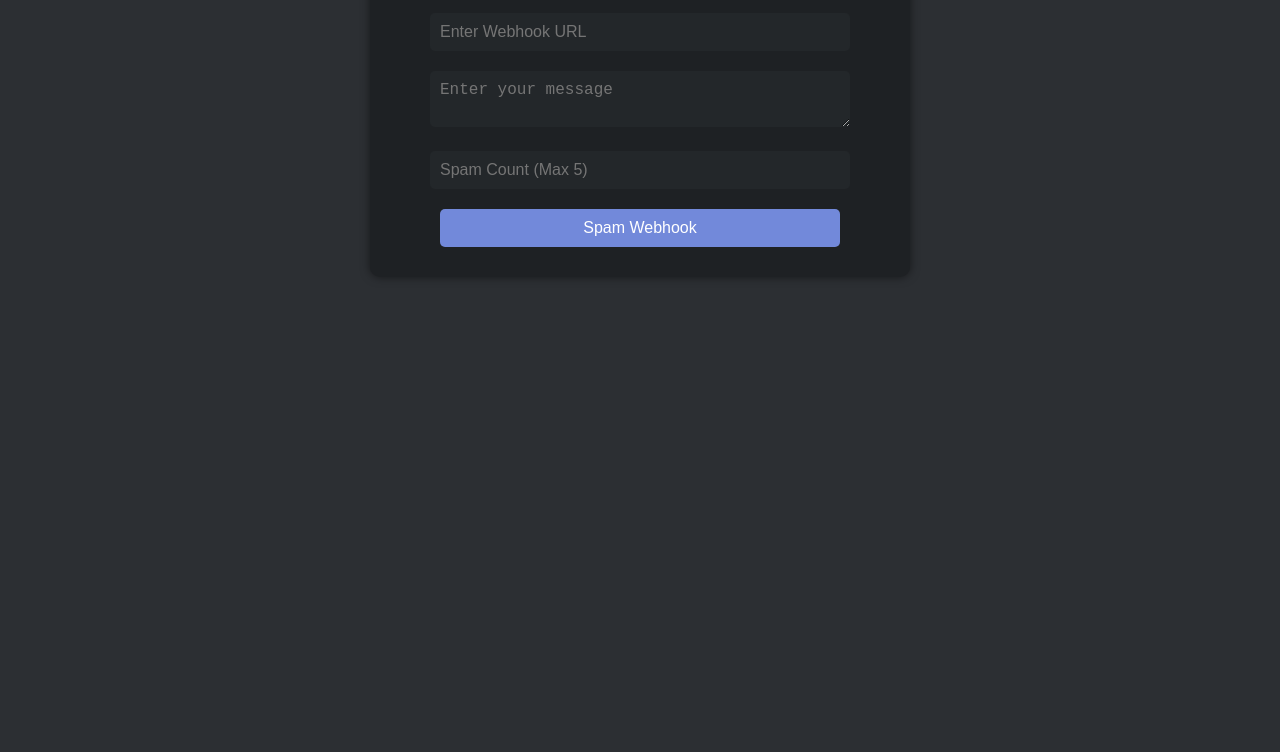
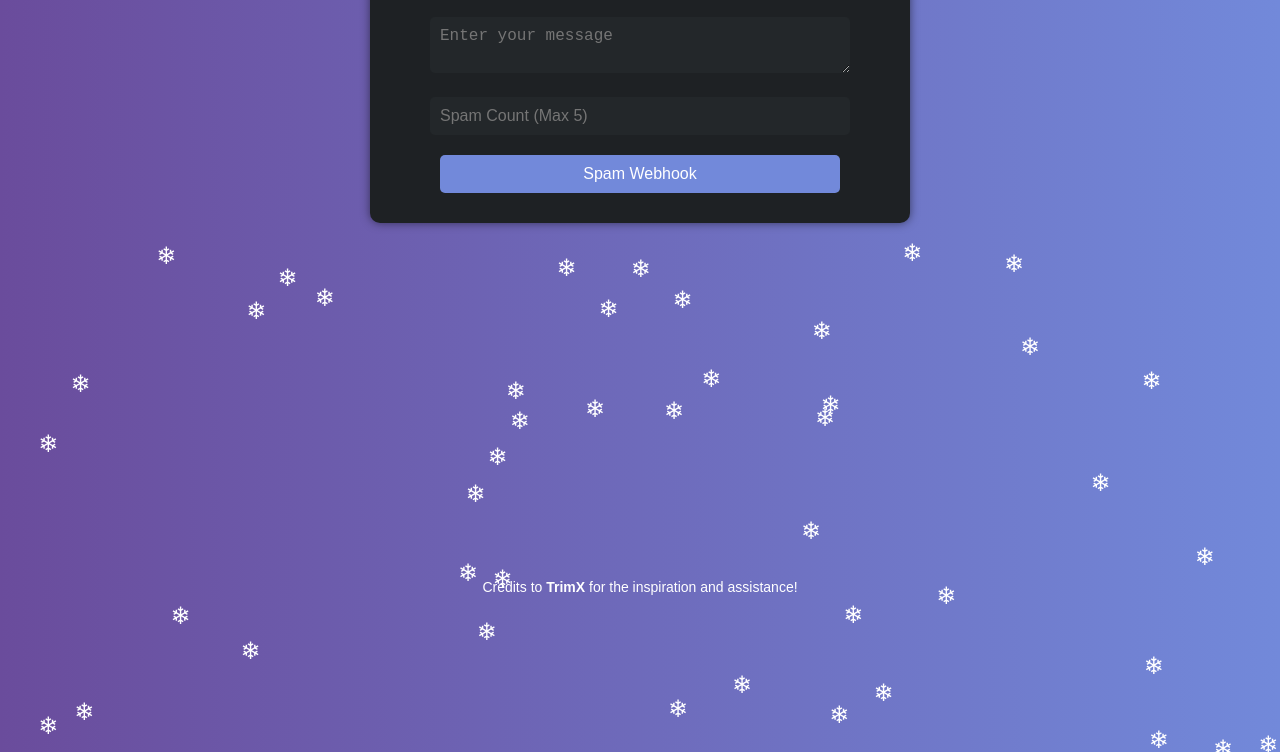
Before and after one commit to DarnellHook/darnellHook, a plain HTML site: page index.html in a window 1280 px wide. Shown: the part 181-933 px from the top of the page. Before the commit the page ends 800 px from the top, so only its background shows below. Drawn offline with Linux system fonts and the light colour scheme.

Commit message:
Update index.html

```diff
--- a/index.html
+++ b/index.html
@@ -5,16 +5,22 @@
     <meta name="viewport" content="width=device-width, initial-scale=1.0">
     <title>DarnellHook - Discord Webhook Spammer</title>
     <style>
+        /* General Styling */
         body {
             font-family: Arial, sans-serif;
             text-align: center;
-            margin: 50px;
-            background-color: #2c2f33;
+            margin: 0;
+            background: linear-gradient(to right, #6a4c9c, #7289da); /* Purple to Blue gradient */
+            color: white;
+            height: 100vh;
+            overflow: hidden;
+            position: relative;
+        }
+
+        h1 {
             color: white;
         }
-        h1 {
-            color: #7289da;
-        }
+
         input, textarea, button {
             margin: 10px;
             padding: 10px;
@@ -24,18 +30,22 @@
             border-radius: 5px;
             font-size: 16px;
         }
+
         input, textarea {
             background: #23272a;
             color: white;
         }
+
         button {
             background: #7289da;
             color: white;
             cursor: pointer;
         }
+
         button:hover {
             background: #5b6eae;
         }
+
         .container {
             max-width: 500px;
             margin: auto;
@@ -43,7 +53,39 @@
             padding: 20px;
             border-radius: 10px;
             box-shadow: 0 0 10px rgba(0, 0, 0, 0.5);
+            position: relative;
+            z-index: 1;
         }
+
+        p {
+            font-size: 14px;
+        }
+
+        .credits {
+            position: absolute;
+            bottom: 10px;
+            width: 100%;
+            text-align: center;
+            font-size: 14px;
+            color: #ffffff;
+            z-index: 2;
+        }
+
+        .snowflake {
+            position: absolute;
+            color: #ffffff;
+            font-size: 1.5em;
+            user-select: none;
+            pointer-events: none;
+            animation: fall 10s linear infinite;
+        }
+
+        @keyframes fall {
+            to {
+                transform: translateY(100vh);
+            }
+        }
+
     </style>
 </head>
 <body>
@@ -56,7 +98,33 @@
         <button onclick="spamWebhook()">Spam Webhook</button>
     </div>
 
+    <!-- Credits Text -->
+    <div class="credits">
+        <p>Credits to <strong>TrimX</strong> for the inspiration and assistance!</p>
+    </div>
+
+    <!-- Snowfall Effect -->
     <script>
+        // Snowfall Effect Function
+        function createSnowflakes() {
+            let numberOfSnowflakes = 50;
+            let snowflakesContainer = document.body;
+
+            for (let i = 0; i < numberOfSnowflakes; i++) {
+                let snowflake = document.createElement("span");
+                snowflake.classList.add("snowflake");
+                snowflake.textContent = "❄"; // Snowflake character
+                snowflake.style.left = Math.random() * 100 + "vw"; // Random horizontal position
+                snowflake.style.animationDuration = Math.random() * 5 + 5 + "s"; // Random speed
+                snowflake.style.animationDelay = Math.random() * 5 + "s"; // Random delay
+
+                snowflakesContainer.appendChild(snowflake);
+            }
+        }
+
+        createSnowflakes();
+
+        // Webhook Spammer Function
         async function spamWebhook() {
             const webhook = document.getElementById("webhook").value;
             const message = document.getElementById("message").value;
```
